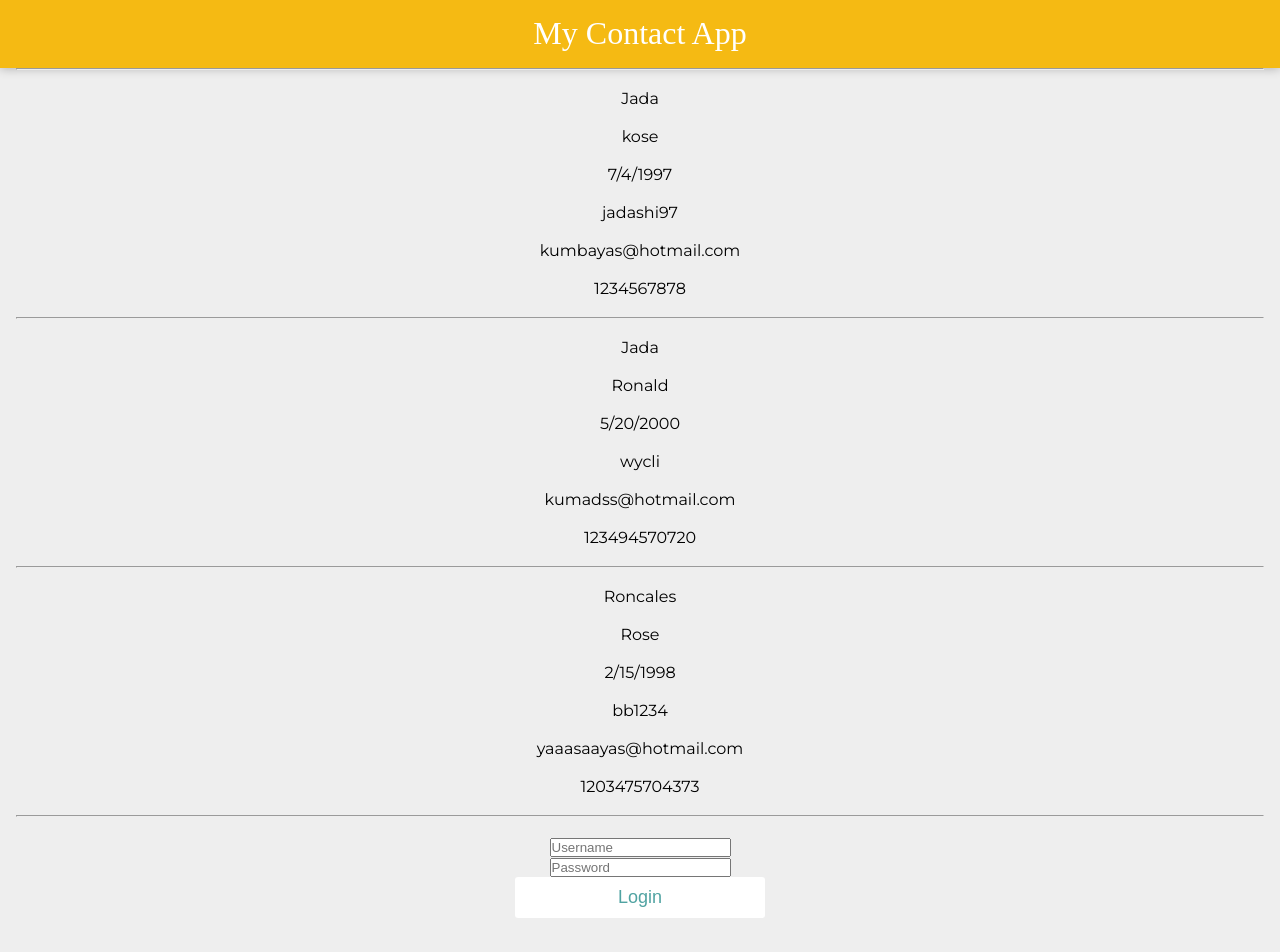
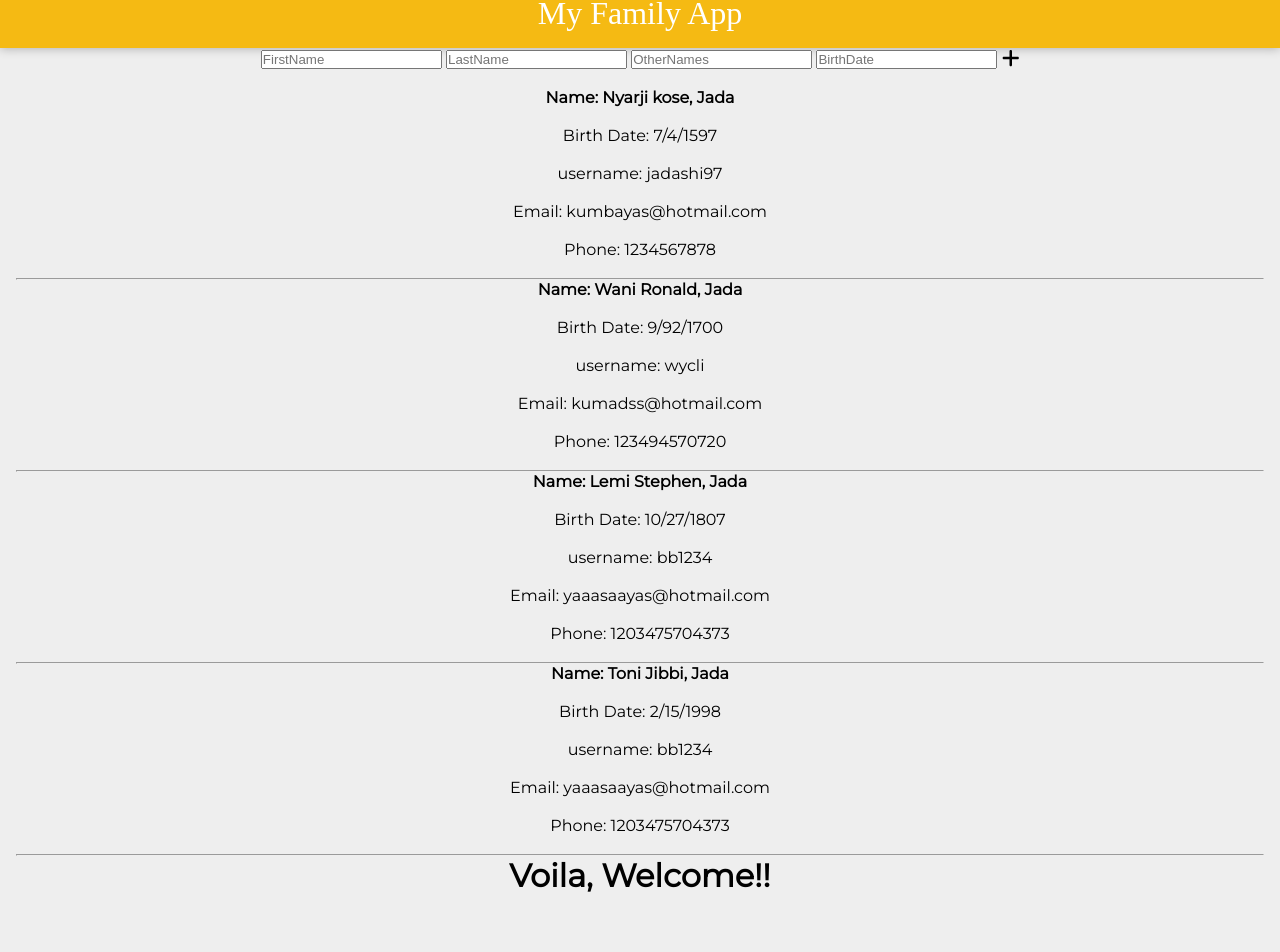
Before and after one commit to Jadashi97/Major-Projects, a React (Create React App) app in the folder my-contact-app/: page / in a window 1280 px wide. Shown: the part 226-1178 px from the top of the page. Built offline with nearby package versions, Linux system fonts and the light colour scheme; a web font is replaced by a local one.

Commit message:
(feat): add Create components to add new contacts to list . (fix):add Update and Delete to the contacts

```diff
--- a/my-contact-app/src/components/AddButton.jsx
+++ b/my-contact-app/src/components/AddButton.jsx
@@ -2,11 +2,19 @@ import React from "react";
 import { FontAwesomeIcon } from "@fortawesome/react-fontawesome";
 import { faPlus } from "@fortawesome/free-solid-svg-icons";
 
+
 function AddButton({onclick}){
     return(
-        <a href="##" onclick={onclick}>
-            <FontAwesomeIcon size="lg" icon={faPlus} color="white" />
-        </a>
+        <div>
+            <input type="text" placeholder="FirstName" required/>{' '}
+
+            <input type="text" placeholder="LastName" required/>{' '}
+            <input type="text" placeholder="OtherNames" required/> {' '}
+            <input type="text" placeholder="BirthDate" required/> {' '}
+            <a href="##" onclick={onclick}>
+                <FontAwesomeIcon size="lg" icon={faPlus} color="black" />
+            </a>
+        </div>
     );
 }
 
--- a/my-contact-app/src/components/AddContact.jsx
+++ b/my-contact-app/src/components/AddContact.jsx
@@ -3,19 +3,15 @@ import React from "react";
  function AddContact(props){
     return(
     <div>
-        <h1>{props.firstname}</h1>
+        <h4>Name: {props.firstName} {props.otherNames}, {props.lastName}</h4>
         <br></br>
-        <p>{props.lastName}</p>
+        <p>Birth Date: {props.birthDate}</p>
         <br></br>
-        <p>{props.otherNames}</p>
+        <p>username: {props.userName}</p>
         <br></br>
-        <p>{props.birthDate}</p>
+        <p>Email: {props.email}</p>
         <br></br>
-        <p>{props.userName}</p>
-        <br></br>
-        <p>{props.email}</p>
-        <br></br>
-        <p>{props.telNumber}</p>
+        <p> Phone: {props.telNumber}</p>
         <br />
         <hr />
     </div>)
--- a/my-contact-app/src/components/App.jsx
+++ b/my-contact-app/src/components/App.jsx
@@ -5,7 +5,7 @@ import Login from "./Login"
 import AddContact from "./AddContact";
 import AddButton from "./AddButton";
 
-var isLoggedIn = false;
+var isLoggedIn = true;
 
 
 //this is a tempelate to cut down on repetition
@@ -21,6 +21,7 @@ const newContacts = (newContact) =>{
       userName =  {newContact.userName}
       email = {newContact.email}
       telNumber = {newContact.telNumber}
+      address = {newContact.Address}
     />
     </div>
   )
@@ -29,12 +30,11 @@ const newContacts = (newContact) =>{
 function App(){
   return (
     <div className="container">
+    <Header/>
     <AddButton/>
-    <Header/>
-    <hr />
+    <br />
     {contactsData.map(newContacts)}
     {isLoggedIn === true? <h1>Voila, Welcome!!</h1>: <Login/>}
-    <br />
     </div>
 
   )
--- a/my-contact-app/src/components/CreateContact.jsx
+++ b/my-contact-app/src/components/CreateContact.jsx
@@ -2,10 +2,10 @@ import React from "react";
 
 function CreateNewContact(){
     return(
-        <form>
+        <form type = "submit">
             <label>
-                <input> {Enter your name:}
-                    {type = "text"}
+                <input>
+
                 </input>
             </label>
         </form>
--- a/my-contact-app/src/components/Header.jsx
+++ b/my-contact-app/src/components/Header.jsx
@@ -4,7 +4,7 @@ function Header(){
     return (
         <div className="header">
             <header>
-                <h1>My Contact App</h1>
+                <h1>My Family App</h1>
             </header>
         </div>
     )
--- a/my-contact-app/src/contacts.js
+++ b/my-contact-app/src/contacts.js
@@ -7,7 +7,7 @@ const contactsData = [
         firstName: "Nyarji",
         lastName: "Jada",
         otherNames: "kose",
-        birthDate: "7/4/1997",
+        birthDate: "7/4/1597",
         userName: "jadashi97",
         email: "kumbayas@hotmail.com",
         telNumber: "1234567878",
@@ -25,7 +25,7 @@ const contactsData = [
         firstName: "Wani",
         lastName: "Jada",
         otherNames: "Ronald",
-        birthDate: "5/20/2000",
+        birthDate: "9/92/1700",
         userName: "wycli",
         email: "kumadss@hotmail.com",
         telNumber: "123494570720",
@@ -41,10 +41,10 @@ const contactsData = [
     },
     {
         id: 3,
-        firstName: "Toni",
-        lastName: "Roncales",
-        otherNames: "Rose",
-        birthDate: "2/15/1998",
+        firstName: "Lemi",
+        lastName: "Jada",
+        otherNames: "Stephen",
+        birthDate: "10/27/1807",
         userName: "bb1234",
         email: "yaaasaayas@hotmail.com",
         telNumber: "1203475704373",
@@ -57,6 +57,24 @@ const contactsData = [
         }
 
     },
+    {
+        id: 3,
+        firstName: "Toni",
+        lastName: "Jada",
+        otherNames: "Jibbi",
+        birthDate: "2/15/1998",
+        userName: "bb1234",
+        email: "yaaasaayas@hotmail.com",
+        telNumber: "1203475704373",
+
+        address:{
+            country : "USA",
+            City: "Mclean",
+            state: "MN",
+            Street: "4000 franc rd",
+        }
+
+    }
 ];
 
 export default contactsData; //this sends it so it is easily accessed and imported by App.jsx
```
Also changed, not shown: my-contact-app/src/components/AddForm.jsx (+5 -62 lines), my-contact-app/src/components/contacts.jsx (deleted, +0 -11 lines).
